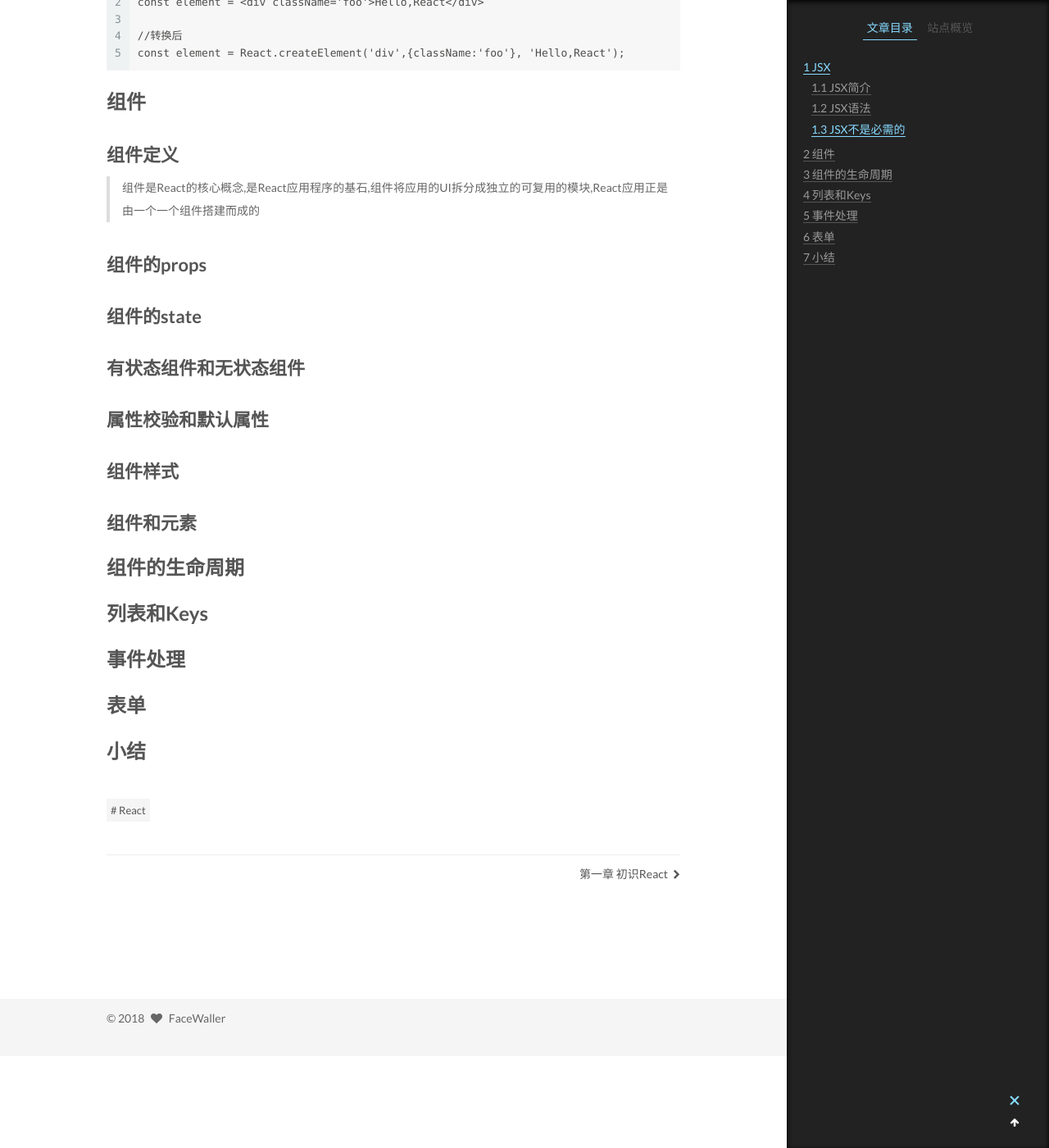
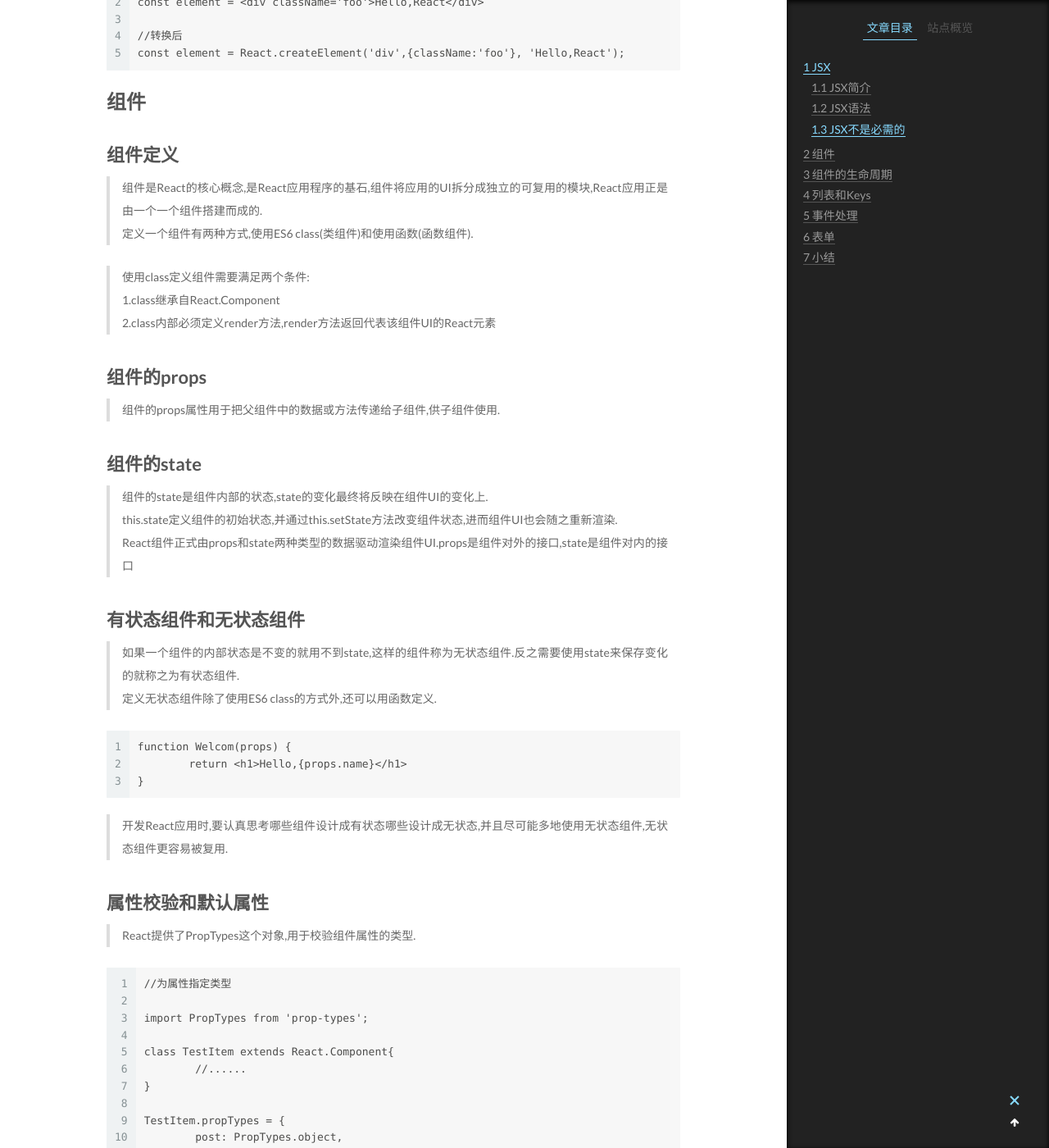
Before and after one commit to FaceWaller/FaceWaller.github.io, a Jekyll site: the page built from _posts/2018-10-9-第二章 React基础.md, in a window 1280 px wide and 1400 px high, scrolled down 2209 px. Shown: the whole window at 82% size. Built offline with Jekyll 4.4.1, drawn with Linux system fonts in a browser that asks for light colours; some of the changed text lies outside the part shown.

Commit message:
[描述]： 组件样式
[类型]：

[链接]：

[备注]：

```diff
--- a/_posts/2018-10-9-第二章 React基础.md
+++ b/_posts/2018-10-9-第二章 React基础.md
@@ -95,30 +95,129 @@ tags: React
 
 ## 组件定义
 
->组件是React的核心概念,是React应用程序的基石,组件将应用的UI拆分成独立的可复用的模块,React应用正是由一个一个组件搭建而成的
+>组件是React的核心概念,是React应用程序的基石,组件将应用的UI拆分成独立的可复用的模块,React应用正是由一个一个组件搭建而成的.
+>定义一个组件有两种方式,使用ES6 class(类组件)和使用函数(函数组件).
+
+>使用class定义组件需要满足两个条件:
+>1.class继承自React.Component
+>2.class内部必须定义render方法,render方法返回代表该组件UI的React元素
 
 
 ## 组件的props
 
+>组件的props属性用于把父组件中的数据或方法传递给子组件,供子组件使用.
+
 ## 组件的state
+
+>组件的state是组件内部的状态,state的变化最终将反映在组件UI的变化上.
+>this.state定义组件的初始状态,并通过this.setState方法改变组件状态,进而组件UI也会随之重新渲染.
+>React组件正式由props和state两种类型的数据驱动渲染组件UI.props是组件对外的接口,state是组件对内的接口
+
 
 ## 有状态组件和无状态组件
 
+>如果一个组件的内部状态是不变的就用不到state,这样的组件称为无状态组件.反之需要使用state来保存变化的就称之为有状态组件.
+>定义无状态组件除了使用ES6 class的方式外,还可以用函数定义.
+
+	function Welcom(props) {
+		return <h1>Hello,{props.name}</h1>
+	}
+
+>开发React应用时,要认真思考哪些组件设计成有状态哪些设计成无状态,并且尽可能多地使用无状态组件,无状态组件更容易被复用.
+
 ## 属性校验和默认属性
+
+>React提供了PropTypes这个对象,用于校验组件属性的类型.
+
+	//为属性指定类型
+
+	import PropTypes from 'prop-types';
+
+	class TestItem extends React.Component{
+		//......
+	}
+
+	TestItem.propTypes = {
+		post: PropTypes.object,
+		onVote: PropTypes.func
+	};
+
+
 
 ## 组件样式
 
+>为组件添加样式的方法主要有两种:外部CSS样式表和内联样式.
+
+### 外部CSS样式表
+
+>CSS样式表中根据HTML标签类型,ID,class等选择器定义元素的样式,使用className座位选择器,然后在CSS样式表中定义组件的样式.
+
+	function Welcome(props){
+		return  <h1 className='foo'>Hello,{props.name}</h1>;
+	}
+
+	//style.css
+	.foo {
+		width:100%;
+		height:50px;
+	}
+
+
+### 内联样式
+
+>用js对象表示CSS样式,通过DOM类型节点的style属性引用相应样式对象.
+
+	function Welcome(props){
+		return  <h1 style={{
+			width:100%;
+			height:50px;
+		}}>
+		Hello,{props.name}
+		</h1>;
+	}
+>注意:使用内联样式时,样式的属性名必须使用驼峰格式的命名.
+
+
 ## 组件和元素
+
+>React组件和元素这两个概念非常容易混淆.
+>React元素是一个普通的JavaScript对象,这个对象通过DOM节点或React组件描述界面是什么样子.
+
+
+# 组件的生命周期
+
+>组件从被创建到被销毁的过程称为组件的生命周期,React为组件在不同的生命周期阶段提供不同的生命周期方法.
+>组件的生命周期可以被分为三个阶段:挂载阶段,更新阶段,卸载阶段.
+
+## 挂载阶段
+
+>这个阶段组件被创建,执行初始化,并被挂载到DOM中,完成组件的第一次渲染,依次调用的生命周期方法有:
+>constructor
+>componentWillMount
+>render
+>componentDidMount
+
+	constructor
+	这是ES6 class的构造方法,组件被创建时,会首先调用它.
+
+	componentWillMount
+	这个方法在组件被挂载到DOM前调用,切只会被调用一次.
+
+	render
+	这是定义组建时唯一必要的方法(其他生命周期方法都可以省略),这个方法返回一个React元素,用于描述UI.
+
+	componentDidMount
+	在组件被挂载到DOM后调用,且只会被调用一次.
+
+
+## 更新阶段
+
+
+# 列表和Keys
+# 事件处理
+# 表单
 
 
 
 
-
-
-
-
-# 组件的生命周期
-# 列表和Keys
-# 事件处理
-# 表单
 # 小结
```
Also changed, not shown: assets/favicon.ico.
